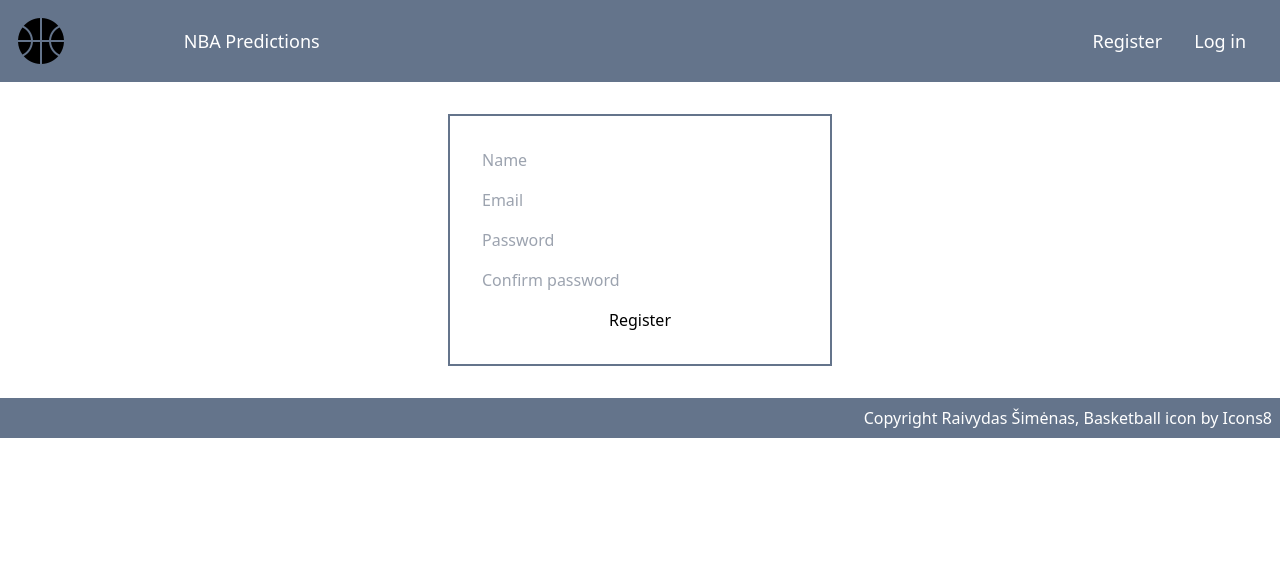
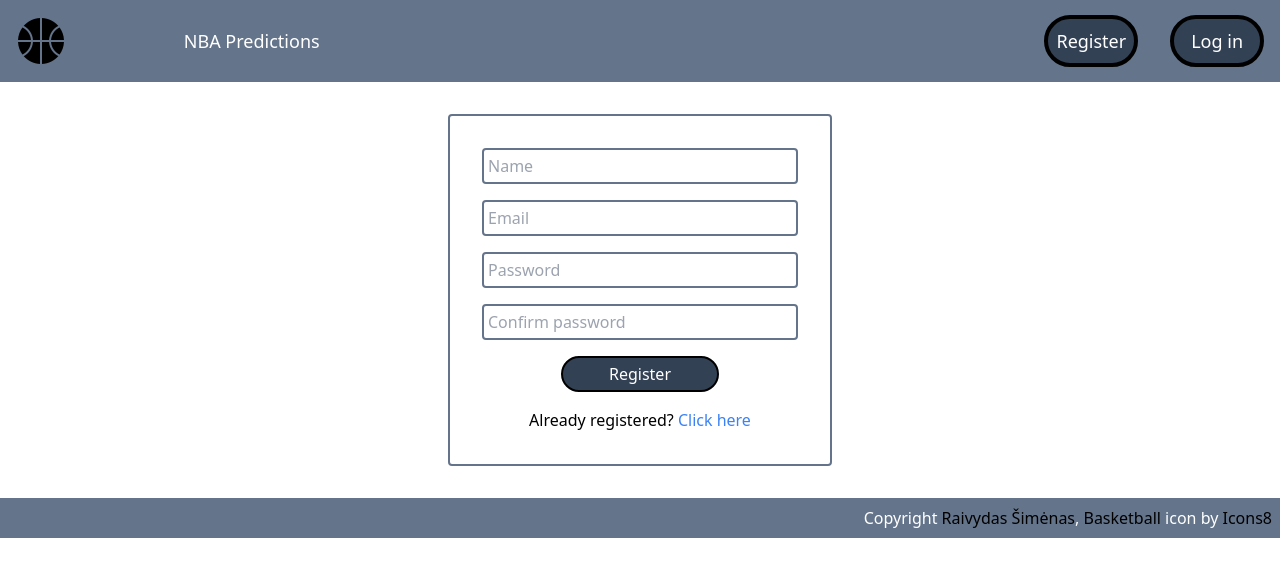
Before and after one commit to raivydassimenas/cs50-final, a Flask app: page /register in a window 1280 px wide. Shown: the top 577 px of the page. Run offline with Flask 3, Linux system fonts and the light colour scheme; some libraries are stand-ins or nearby versions.

Commit message:
Add styles to login and register forms

```diff
--- a/templates/layout.html
+++ b/templates/layout.html
@@ -19,14 +19,14 @@
         <div id="navbar">
             {% if session["user_id"] %}
                 <ul class="grid grid-cols-3">
-                    <li class="mx-4"><a class="nav-link" href="{{ url_for('predictions') }}">My predictions</a></li>
-                    <li class="mx-4"><a class="nav-link" href="{{ url_for('rankings') }}">Rankings</a></li>
-                    <li class="mx-4"><a class="nav-link" href="{{ url_for('logout') }}">Log out</a></li>
+                    <li class="mx-4 border-solid border-4 rounded-full border-black p-2 text-center bg-slate-700"><a  href="{{ url_for('predictions') }}">My predictions</a></li>
+                    <li class="mx-4 border-solid border-4 rounded-full border-black p-2 text-center bg-slate-700"><a  href="{{ url_for('rankings') }}">Rankings</a></li>
+                    <li class="mx-4 border-solid border-4 rounded-full border-black p-2 text-center bg-slate-700"><a  href="{{ url_for('logout') }}">Log out</a></li>
                 </ul>
             {% else %}
                 <ul class="grid grid-cols-2">
-                    <li class="mx-4"><a class="nav-link" href="{{ url_for('register') }}">Register</a></li>
-                    <li class="mx-4"><a class="nav-link" href="{{ url_for('login') }}">Log in</a></li>
+                    <li class="mx-4 border-solid border-4 rounded-full border-black p-2 text-center bg-slate-700"><a  href="{{ url_for('register') }}">Register</a></li>
+                    <li class="mx-4 border-solid border-4 rounded-full border-black p-2 text-center bg-slate-700"><a  href="{{ url_for('login') }}">Log in</a></li>
                 </ul>
             {% endif %}
         </div>
@@ -37,8 +37,8 @@
     </main>
 
     <footer class="text-end p-2 text-white bg-slate-500">
-        Copyright <a href="http://web.vu.lt/mif/r.simenas">Raivydas Šimėnas</a>,
-        <a target="_blank" href="https://icons8.com/icon/9817/basketball">Basketball</a> icon by <a target="_blank" href="https://icons8.com">Icons8</a>
+        Copyright <a target="_blank" href="http://web.vu.lt/mif/r.simenas" class="text-black">Raivydas Šimėnas</a>,
+        <a target="_blank" href="https://icons8.com/icon/9817/basketball" class="text-black">Basketball</a> icon by <a target="_blank" href="https://icons8.com" class="text-black">Icons8</a>
     </footer>
 </div>
 </body>
--- a/templates/register.html
+++ b/templates/register.html
@@ -1,11 +1,12 @@
 {% extends "layout.html" %}
 
 {% block main %}
-    <form method="post" action="/register" class="w-96 m-8 p-8 mx-auto gap-4 flex flex-col border-solid border-2 border-slate-500">
-        <input type="text" id="name" name="name" placeholder="Name" required/>
-        <input type="email" id="email" name="email" placeholder="Email" required/>
-        <input type="password" id="password" name="password" placeholder="Password" required/>
-        <input type="password" id="password2" name="password2" placeholder="Confirm password" required/>
-        <button type="submit">Register</button>
+    <form method="post" action="/register" class="w-96 m-8 p-8 mx-auto gap-4 flex flex-col border-solid border-2 border-slate-500 rounded">
+        <input type="text" class="border-solid border-2 border-slate-500 mx-auto w-full p-1 rounded" id="name" name="name" placeholder="Name" required/>
+        <input type="email" class="border-solid border-2 border-slate-500 mx-auto w-full p-1 rounded" id="email" name="email" placeholder="Email" required/>
+        <input type="password" class="border-solid border-2 border-slate-500 mx-auto w-full p-1 rounded" id="password" name="password" placeholder="Password" required/>
+        <input type="password" class="border-solid border-2 border-slate-500 mx-auto w-full p-1 rounded" id="password2" name="password2" placeholder="Confirm password" required/>
+        <button type="submit" class="border-solid border-2 border-black mx-auto w-1/2 bg-slate-700 text-white p-1 rounded-full text-center">Register</button>
+        <p class="text-center">Already registered? <a href="{{ url_for('login') }}" class="text-blue-500">Click here</a></p>
     </form>
 {% endblock %}
```
Also changed, not shown: templates/login.html (+5 -4 lines).
